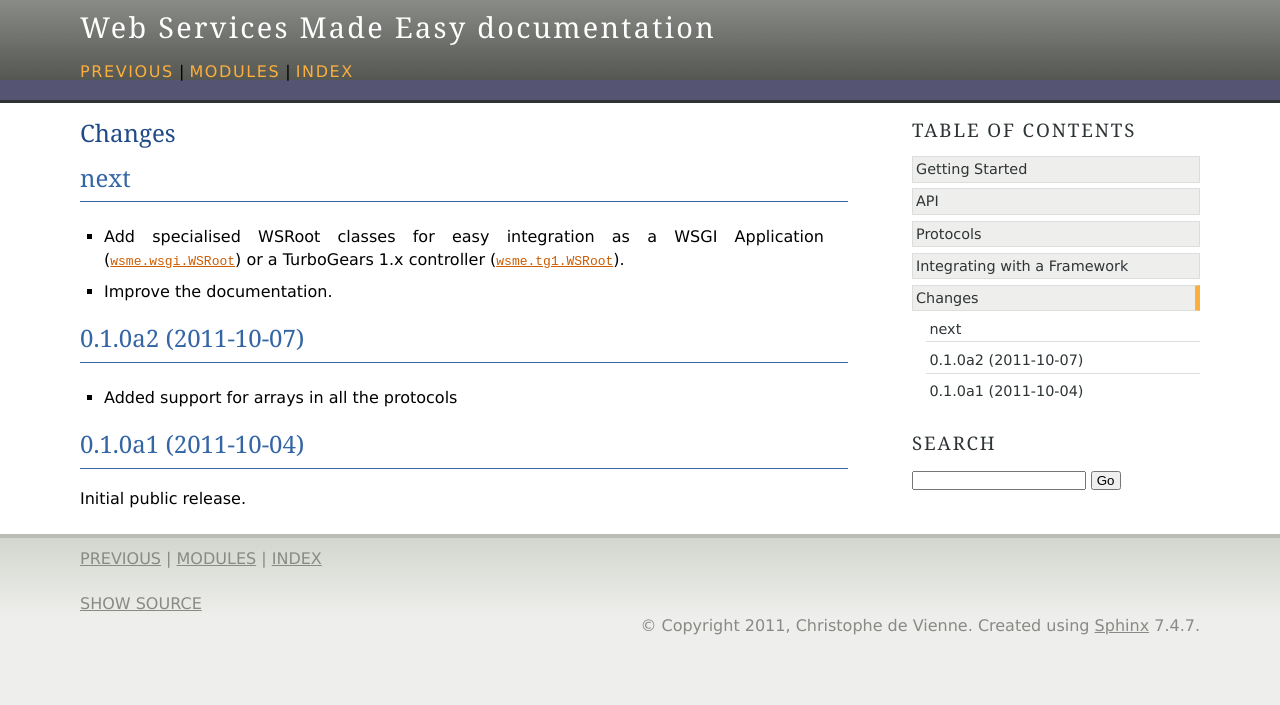
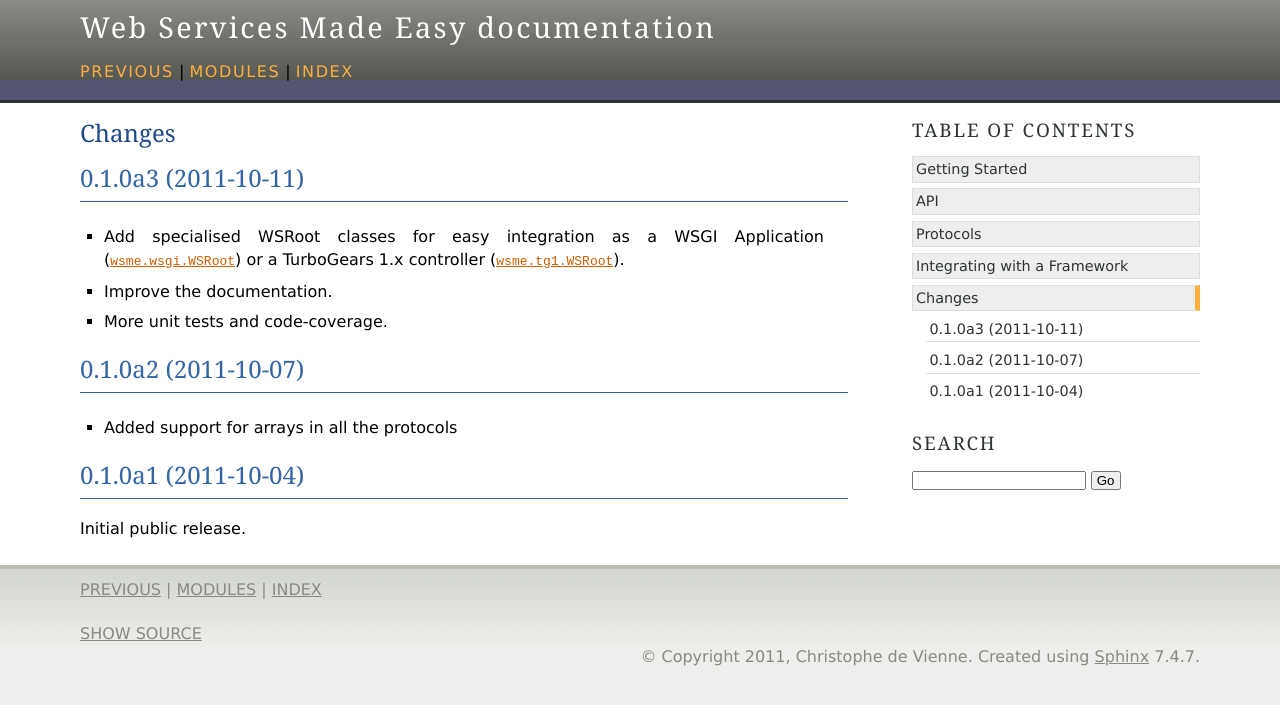
Before and after one commit to openstack-archive/wsme, a Sphinx documentation site: the page built from doc/changes.rst, in a window 1280 px wide. Shown: the top 705 px of the page. Built offline with Sphinx 7.4.7, drawn with Linux system fonts in a browser that asks for light colours; the version number could not be read and is left out.

Commit message:
Completing the changes list for 0.1.0a3

```diff
--- a/doc/changes.rst
+++ b/doc/changes.rst
@@ -1,14 +1,16 @@
 Changes
 =======
 
-next
-----
+0.1.0a3 (2011-10-11)
+--------------------
 
 *   Add specialised WSRoot classes for easy integration as a
     WSGI Application (:class:`wsme.wsgi.WSRoot`) or a
     TurboGears 1.x controller (:class:`wsme.tg1.WSRoot`).
 
 *   Improve the documentation.
+
+*   More unit tests and code-coverage.
 
 0.1.0a2 (2011-10-07)
 --------------------
```
